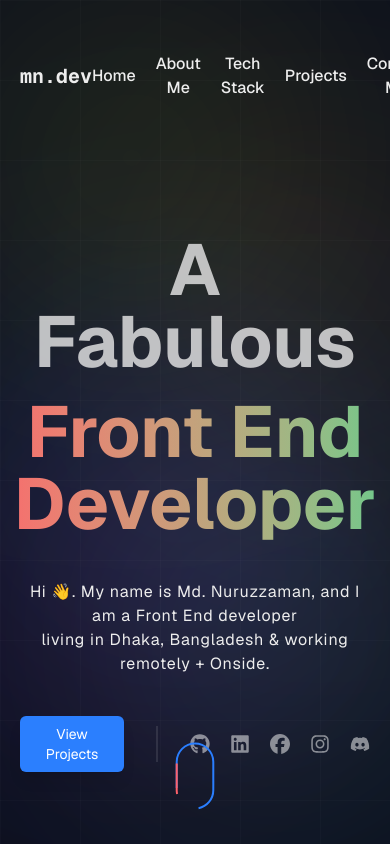
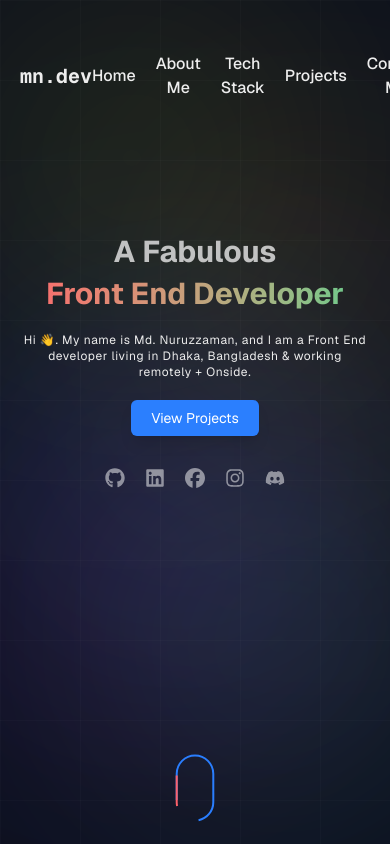
Before and after one commit to mdnuruzzamannirob/Portfolio, a Next.js app: page / in a window 390 px wide. Shown: the top 844 px of the page. Built offline with nearby package versions, Linux system fonts and the light colour scheme.

Commit message:
add responsiveness in banner section

```diff
--- a/src/components/Banner.tsx
+++ b/src/components/Banner.tsx
@@ -34,26 +34,27 @@ export default function Banner() {
             animate={{ opacity: 1, y: 0 }}
             exit={{ opacity: 0, y: 10 }}
             transition={{ duration: 0.5 }}
-            className="text-7xl font-bold"
+            className="text-3xl font-bold sm:text-5xl md:text-6xl lg:text-7xl"
           >
             {titles[index]}
           </motion.h1>
         </AnimatePresence>
-        <h1 className="animate-gradient from-primary via-secondary to-tertiary mt-5 bg-gradient-to-r bg-clip-text text-7xl font-bold text-transparent">
+        <h1 className="animate-gradient from-primary via-secondary to-tertiary mt-2 bg-gradient-to-r bg-clip-text text-3xl font-bold text-transparent sm:mt-3 sm:text-5xl md:mt-5 md:text-6xl lg:text-7xl">
           Front End Developer
         </h1>
-        <p className="my-10 tracking-wider">
-          Hi 👋. My name is Md. Nuruzzaman, and I am a Front End developer <br />
+        <p className="my-5 text-xs tracking-wider sm:mt-8 md:my-10 md:text-sm lg:text-base">
+          Hi 👋. My name is Md. Nuruzzaman, and I am a Front End developer{' '}
+          <br className="max-sm:hidden" />
           living in Dhaka, Bangladesh & working remotely + Onside.
         </p>
-        <div className="flex items-center gap-8">
+        <div className="flex items-center gap-8 max-sm:flex-col">
           <button
             onClick={() => smoothScroll('projects')}
             className="bg-primary rounded-md px-5 py-2 text-sm text-white shadow-lg transition"
           >
             View Projects
           </button>
-          <div className="h-9 border border-white/10"></div>
+          <div className="h-9 border border-white/10 max-sm:hidden"></div>
           <div className="flex items-center justify-center gap-5">
             <Link
               href="https://github.com/mdnuruzzamannirob"
@@ -94,7 +95,7 @@ export default function Banner() {
 
       <button
         onClick={() => smoothScroll('about-me')}
-        className="absolute bottom-10 left-1/2 -translate-x-1/2"
+        className="absolute bottom-5 left-1/2 -translate-x-1/2 sm:bottom-10"
       >
         <Lottie />
       </button>
```
